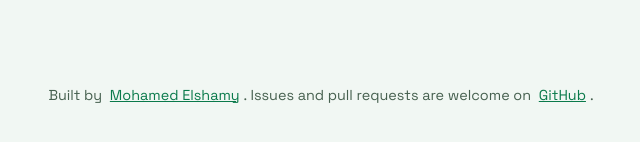
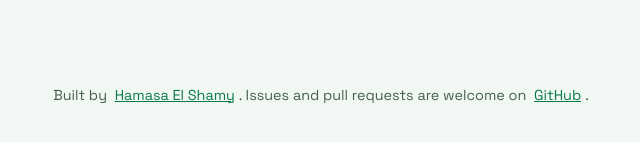
Before and after one commit to Hamasa-ElShamy/beforeshare, a plain HTML site: page docs/index.html in a window 1280 px wide. Shown: the part 4559-4701 px from the top of the page, 319-959 px from the left. Drawn offline with Linux system fonts and the light colour scheme.

Commit message:
Use the name Hamasa El Shamy in LICENSE and site credits

```diff
--- a/docs/index.html
+++ b/docs/index.html
@@ -221,7 +221,7 @@ beforeshare-gui</code></pre><div><span class="ok"><b>Tested.</b></span> Tested o
 </div><div class="card lang-ar" dir="rtl" lang="ar" style="text-align:start"><b>الشرح بالعربي</b><p>بتفحص الملف قبل ما تبعته وتدورله على حاجات مخفية (شيتات وصفوف مخفية، تعليقات، اسم الكاتب، GPS في الصور). انت بتختار تمسح إيه، والأداة بتعمل نسخة جديدة والأصلي ما بيتغيرش، وبعدين بتفحص النسخة تاني عشان تتأكد إن المسح تم فعلاً. أوفلاين من غير AI.</p></div></section>
 <section><h2 data-ar="حدودها بصراحة">Honest limits</h2><div class="card warn"><ul><li data-ar="النسخة الآمنة مش ضمان. بتشتغل الفحوصات المذكورة بس.">A safe copy is not a guarantee. Only the listed checks run.</li><li data-ar="أنماط النص (إيميلات وكروت وأرقام هوية وأسرار) بتتبلّغ علشان تراجعها، ومش بتتشال.">Text patterns (emails, cards, IDs, secrets) are reported for you to review, not removed.</li><li data-ar="النص المخفي في PDF بيتكشف ومش بيتشال. وPDF الممسوح اللي فيه طبقة OCR بيفعّل التنبيه برضه.">PDF hidden text is detected but not removed. Scanned PDFs with an OCR layer also trigger it.</li><li data-ar="رسوم Excel والجداول المحورية ممكن تضيع في النسخة. صور PowerPoint ورسومه مش بتتفحص.">Excel charts and pivot tables may be lost in the copy. PowerPoint images and charts are not inspected.</li><li data-ar="النافذة متجرَّبة في Chrome على Linux؛ المتصفحات والأنظمة التانية لسه متجرّبتش.">The window is tested in Chrome on Linux; other browsers and systems are untested.</li></ul></div></section>
 </main>
-<footer>Built by <a href="https://github.com/mohamed-elshamy-ai">Mohamed Elshamy</a>. Issues and pull requests are welcome on <a href="https://github.com/mohamed-elshamy-ai/beforeshare">GitHub</a>.</footer>
+<footer>Built by <a href="https://github.com/mohamed-elshamy-ai">Hamasa El Shamy</a>. Issues and pull requests are welcome on <a href="https://github.com/mohamed-elshamy-ai/beforeshare">GitHub</a>.</footer>
 <script>
 (function(){
  var KEY='site-lang';
```
Also changed, not shown: 1 other file.
